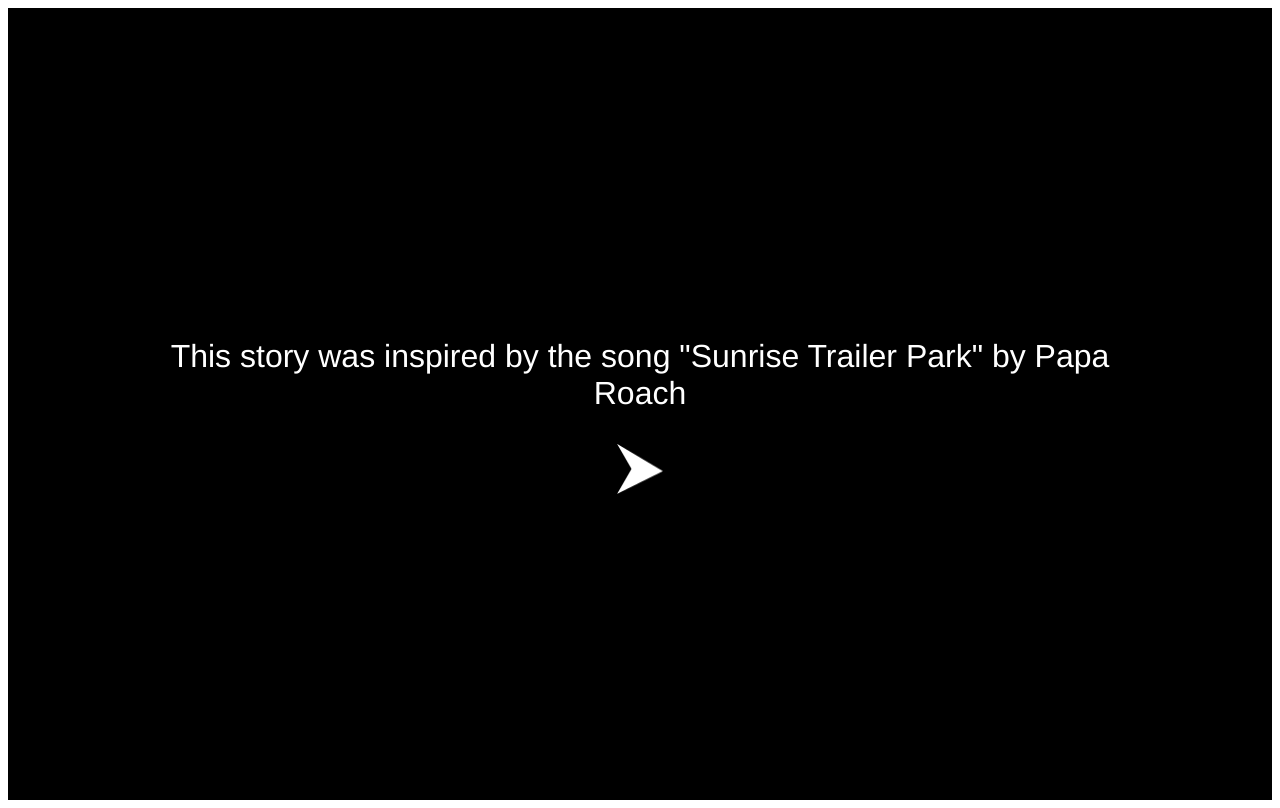
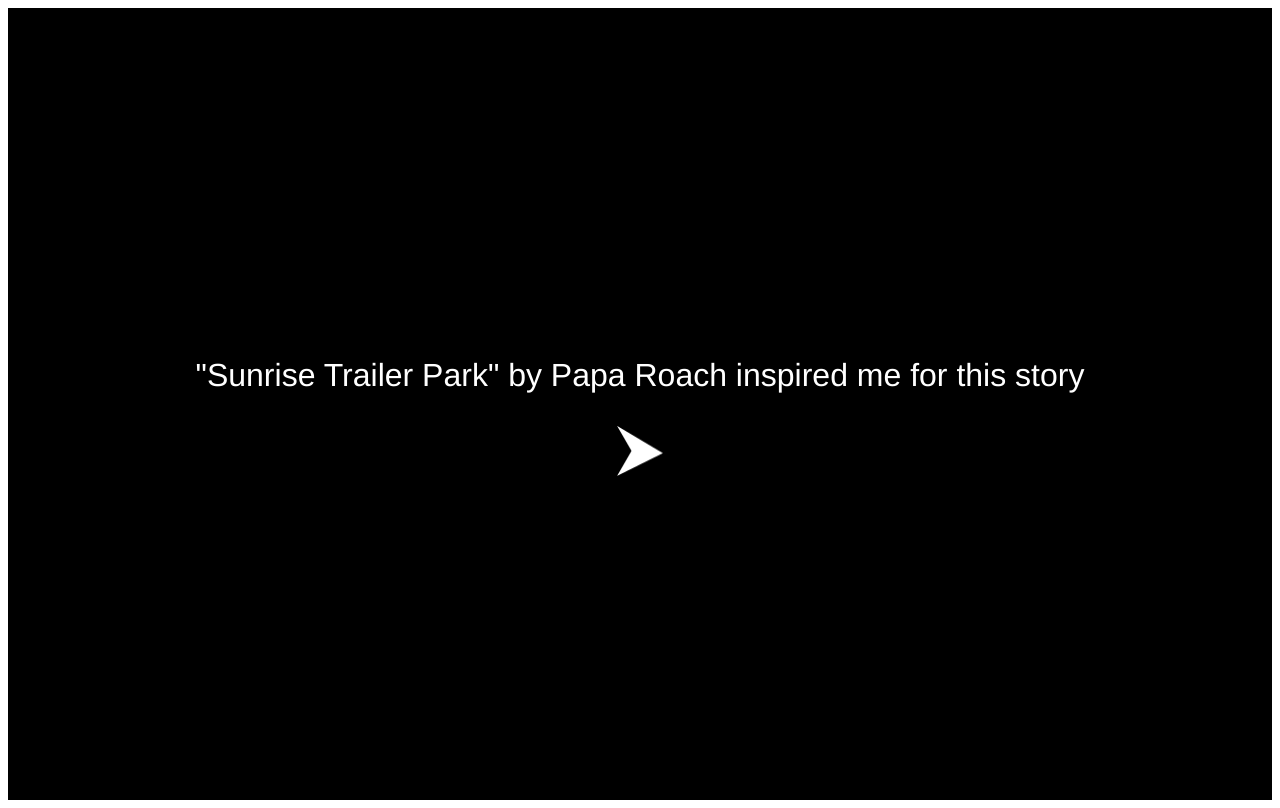
Before and after one commit to Eracom-ID381/cms-hypertext-audreyannen, a plain HTML site: page index.html in a window 1280 px wide. Drawn offline with Linux system fonts and the light colour scheme.

Commit message:
Changement de texte
Le texte principal a changé

```diff
--- a/index.html
+++ b/index.html
@@ -12,10 +12,11 @@
 <body>
 	<div id="container">
 		<div class="box">
-      <p>This story was inspired by the song "Sunrise Trailer Park" by Papa Roach</p>
-		  <a  href="page2.html">
+			<p>"Sunrise Trailer Park" by Papa Roach inspired me for this story</p>
+			<a href="page2.html">
 				<img src="img/flèche_B.png" height=50 alt="Flèche">
 		</div>
 	</div>
 </body>
+
 </html>
```
Also changed, not shown: 1 other file. Lines whose indentation alone changed are shown as unchanged.
